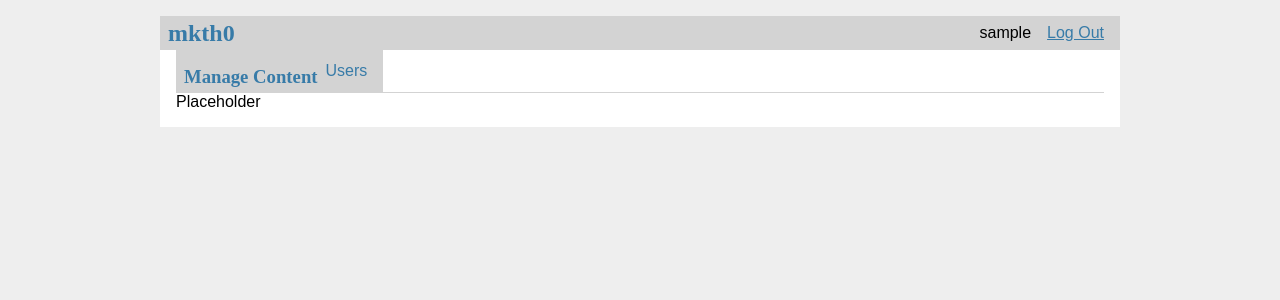
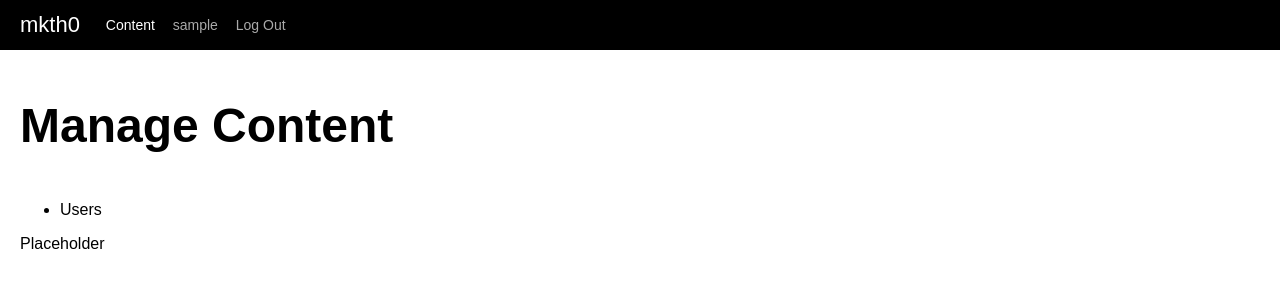
Before and after one commit to melja/mkth, a Flask app: page /content/ in a window 1280 px wide. Shown: the top 300 px of the page. Run offline with Flask 3, Linux system fonts and the light colour scheme; the visitor is signed in with stand-in values (Sample User, id 1); data comes from the database, SQL or seed files in the repository; some libraries are stand-ins or nearby versions.

Commit message:
Add min (versteeg) css

```diff
--- a/manage/templates/base.html
+++ b/manage/templates/base.html
@@ -6,26 +6,32 @@
     <meta http-equiv="X-UA-Compatible" content="IE=edge">
     <meta name="viewport" content="width=device-width, initial-scale=1">
     <title>mkth0</title>
-    <link rel="stylesheet" href="/static/styles.css">
+    <!-- <link rel="stylesheet" href="/static/styles.css"> -->
+    <link rel="stylesheet" href="/static/entireframework.min.css">
     <script src="https://unpkg.com/htmx.org@1.9.10"></script>
 </head>
+
 <body>
-    <nav>
-        <h1>mkth0</h1>
-        <ul>
+    <nav class="nav" tabindex="-1" onclick="this.focus()">
+        <div class="container">
+            <a class="pagename current" href="/">mkth0</a>
             {% if g.user %}
-            <li><span>{{ g.user['username'] }}</span>
-            <li><a href="{{ url_for('auth.logout') }}">Log Out</a>
+            <a class="current" href="{{ url_for('content.index') }}">Content</a>
+            <a href="{{ url_for('user.edit', id=g.user['user_id']) }}">{{ g.user['username'] }}</a>
+            <a href="{{ url_for('auth.logout') }}">Log Out</a>
             {% else %}
-            <li><a href="{{ url_for('auth.register') }}">Register</a>
-            <li><a href="{{ url_for('auth.login') }}">Log In</a>
+            <a href="{{ url_for('auth.register') }}">Register</a>
+            <a href="{{ url_for('auth.login') }}">Log In</a>
             {% endif %}
-        </ul>
+        </div>
     </nav>
+    <button class="btn-close btn btn-sm">×</button>
+    <div class="container">
         <section class="content">
             <header>
                 {% block header %}{% endblock %}
             </header>
             {% block content %}{% endblock %}
         </section>
+    </div>
 </body>
--- a/manage/templates/content/index.html
+++ b/manage/templates/content/index.html
@@ -8,7 +8,7 @@
     <ul>
         {% for type in types.keys() %}
         <li><a hx-get="{{ url_for(type+'.index') }}" hx-target="#content_body"
-                hx-replace-url="{{ url_for('content.content', type=type) }}">{{types[type]}}</a>
+                hx-push-url="{{ url_for('content.content', type=type) }}">{{types[type]}}</a>
         </li>
         {% endfor %}
     </ul>
```
Also changed, not shown: manage/static/entireframework.min.css (added, +1 -0 lines). Lines whose indentation alone changed are shown as unchanged.
